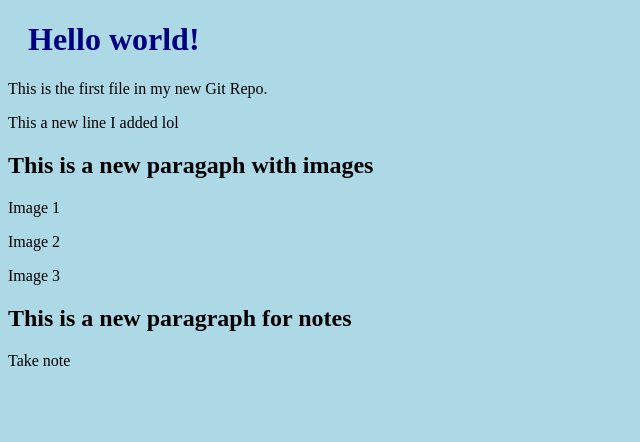
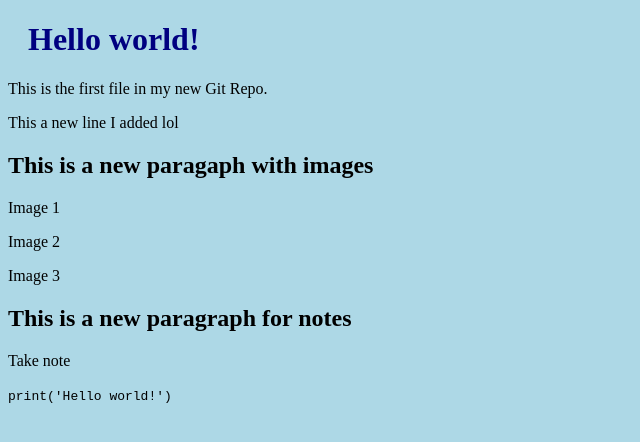
Before and after one commit to Coder-Here/Coder-Here.github.io, a plain HTML site: page index.html in a window 1280 px wide. Shown: the whole page, without its empty margins (0-640 px from the left). Drawn offline with Linux system fonts and the light colour scheme.

Commit message:
test edit

```diff
--- a/index.html
+++ b/index.html
@@ -19,5 +19,7 @@
 <h2>This is a new paragraph for notes</h2>
 <p>Take note</p>
 
+<code>print('Hello world!')</code>
+
 </body>
 </html>
```
